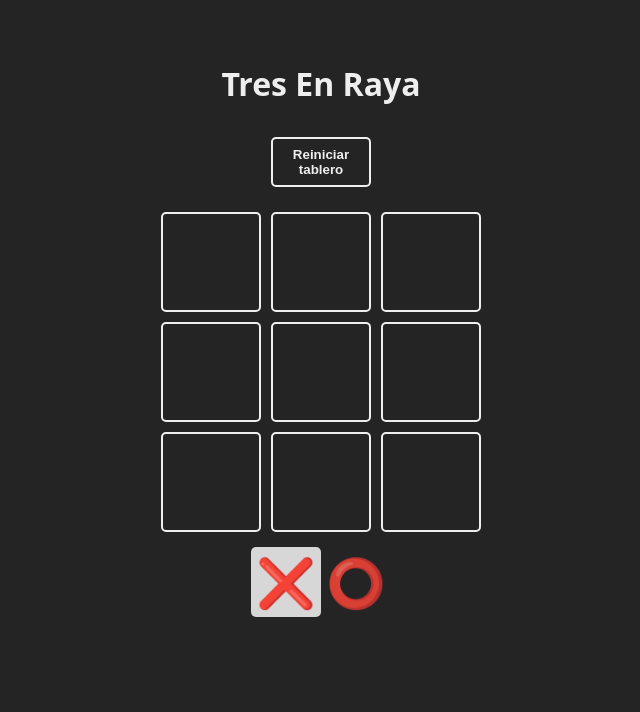
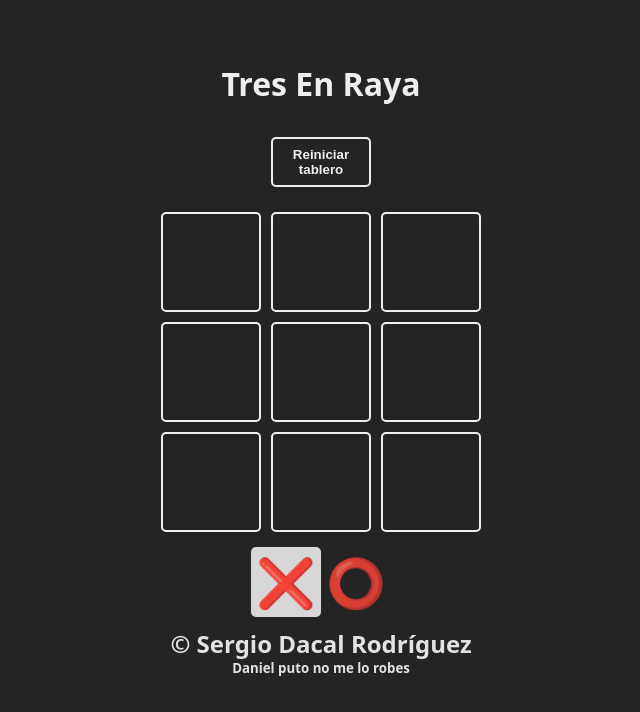
Before and after one commit to dacalite/01-tic-tac-toe, a React (Vite) app: page / in a window 1280 px wide. Shown: the top 712 px of the page, without its empty margins (319-959 px from the left). Built offline with nearby package versions, Linux system fonts and the light colour scheme; the HTML template or start-up script is replaced by a standard one.

Commit message:
add footer copyright

```diff
--- a/src/App.tsx
+++ b/src/App.tsx
@@ -70,6 +70,10 @@ const  App = () => {
         <Square isSelected = {turno === TURNS.O} children={TURNS.O} updateBoard={()=>{}} index={-1}/>
       </section>
       <WinnerModal ganador={ganador} resetGame={resetGame}/>
+      <footer>
+        <h2>&copy; Sergio Dacal Rodríguez</h2>
+        <h5>Daniel puto no me lo robes</h5>
+      </footer>
     </main>
   )
 }
```
Also changed, not shown: 1 other file (tests, documents, lock files or other folders).
